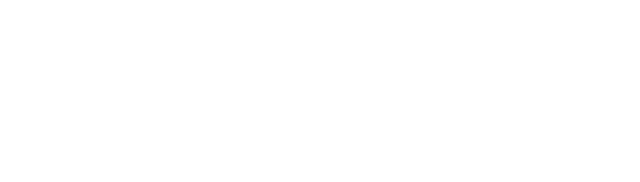
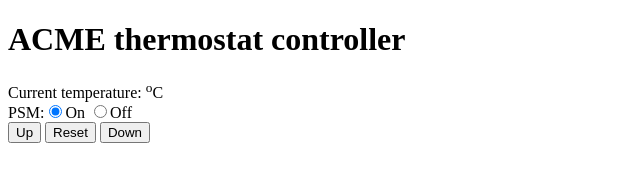
Before and after one commit to AramSimonian/thermostat, a plain HTML site: page index.html in a window 1280 px wide. Shown: the whole page, without its empty margins (0-640 px from the left). Drawn offline with Linux system fonts and the light colour scheme.

Commit message:
Basic HTML layout

```diff
--- a/index.html
+++ b/index.html
@@ -5,5 +5,18 @@
     <title>Thermostat</title>
     <script src="src/thermostat.js"></script>
   </head>
-  <body></body>
+  <body>
+  <h1>ACME thermostat controller</h1>
+  <div>Current temperature: <label id="current_temp"></label><sup>o</sup>C</div>
+  <div id="power_saving_mode"></div>
+  PSM:<input type="radio" name="psm" id="psm_on" class="psm_control" value="on" checked="true" selected="true">On</label>
+  <input type="radio" name="psm" id="psm_off" class="psm_control" value="off">Off</label>
+  </div>
+  <div id="thermostat_controls">
+    <input type="button" name="temp_up" id="temp_up" class="thermo_button" value="Up">
+    <input type="button" name="temp_reset" id="temp_reset" class="thermo_button" value="Reset">
+    <input type="button" name="temp_down" id="temp_down" class="thermo_button" value="Down">
+  </div>
+
+  </body>
 </html>
```
